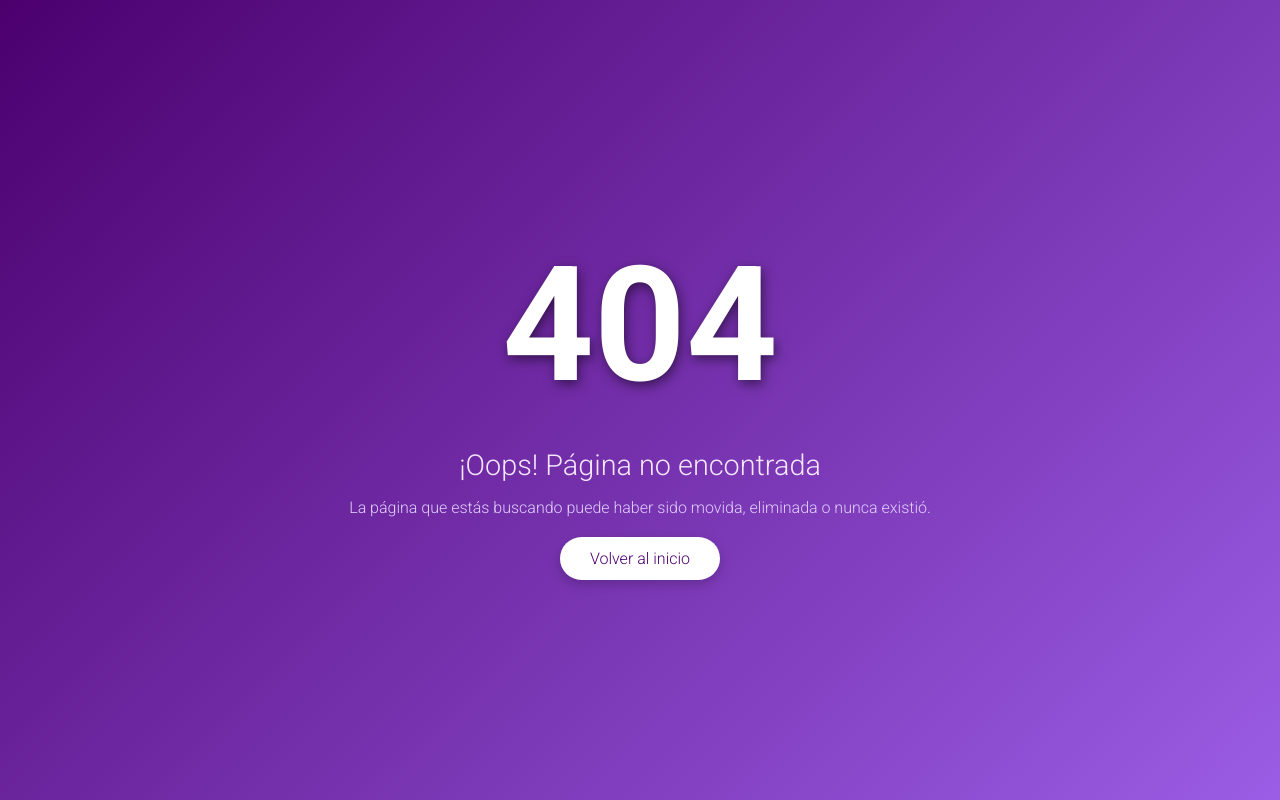
After one commit to BraianFG/invita, a PHP site: page /invita/404.html in a window 1280 px wide. The commit adds this page. Run offline with PHP 8.4, Linux system fonts and the light colour scheme.

Commit message:
Add files via upload

```diff
--- /dev/null
+++ b/invita/404.html
@@ -0,0 +1,112 @@
+<!DOCTYPE html>
+<html lang="es">
+<head>
+  <meta charset="UTF-8">
+  <meta name="viewport" content="width=device-width, initial-scale=1">
+  <title>Error 404 - Página no encontrada</title>
+  <link href="https://fonts.googleapis.com/css2?family=Roboto:wght@300;700&family=Montserrat:wght@500&display=swap" rel="stylesheet">
+  <style>
+     body {
+  margin: 0;
+  background: linear-gradient(135deg, #4b006e, #9b5de5);
+  font-family: 'Roboto', sans-serif;
+  display: flex;
+  align-items: center;
+  justify-content: center;
+  height: 100vh;
+  color: #fff;
+  overflow: hidden;
+}
+
+.container {
+  text-align: center;
+  padding: 2rem;
+  animation: fadeUp 1s ease-out;
+}
+
+.error-code {
+  font-size: 10rem;
+  font-weight: 700;
+  margin: 0;
+  color: #ffffff;
+  text-shadow: 2px 4px 12px rgba(0, 0, 0, 0.5);
+  animation: bounceIn 1.2s ease-out;
+}
+
+.message {
+  font-size: 1.8rem;
+  font-weight: 500;
+  margin-bottom: 1rem;
+  color: #f5e6ff;
+  animation: fadeUp 1.5s ease-out;
+}
+
+.description {
+  font-size: 1rem;
+  color: #e0cfff;
+  margin-bottom: 2rem;
+  animation: fadeUp 1.8s ease-out;
+}
+
+.btn {
+  text-decoration: none;
+  background-color: #ffffff;
+  color: #4b006e;
+  padding: 12px 30px;
+  font-size: 1rem;
+  border-radius: 30px;
+  box-shadow: 0 4px 12px rgba(0, 0, 0, 0.2);
+  transition: all 0.3s ease;
+  animation: fadeUp 2s ease-out;
+}
+
+.btn:hover {
+  background-color: #f5e6ff;
+  color: #32004b;
+}
+
+@keyframes fadeUp {
+  0% {
+    transform: translateY(30px);
+    opacity: 0;
+  }
+  100% {
+    transform: translateY(0);
+    opacity: 1;
+  }
+}
+
+@keyframes bounceIn {
+  0% {
+    transform: scale(0.5);
+    opacity: 0;
+  }
+  60% {
+    transform: scale(1.1);
+    opacity: 1;
+  }
+  100% {
+    transform: scale(1);
+  }
+}
+
+@media (max-width: 600px) {
+  .error-code {
+    font-size: 6rem;
+  }
+  .message {
+    font-size: 1.5rem;
+  }
+}
+
+  </style>
+</head>
+<body>
+  <div class="container">
+    <h1 class="error-code">404</h1>
+    <p class="message">¡Oops! Página no encontrada</p>
+    <p class="description">La página que estás buscando puede haber sido movida, eliminada o nunca existió.</p>
+    <a href="./" class="btn">Volver al inicio</a>
+  </div>
+</body>
+</html>
```
Also changed, not shown: invita/crear.php (+7 -83 lines), invita/index.php (+13 -0 lines).
